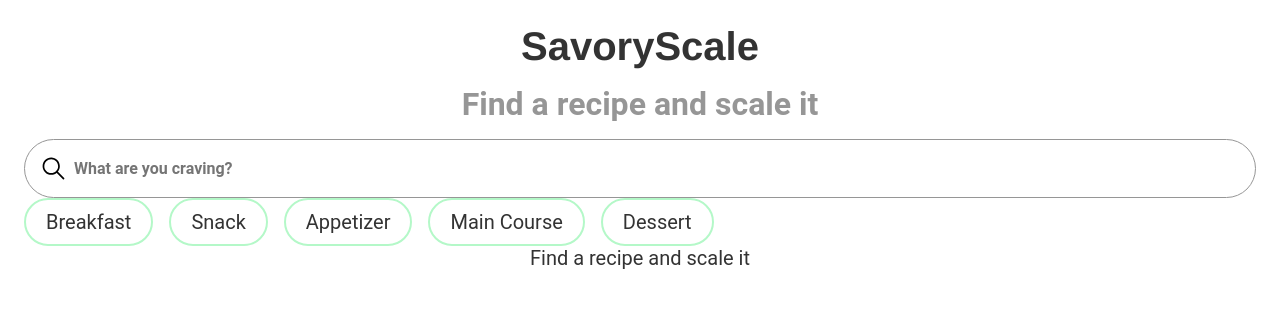
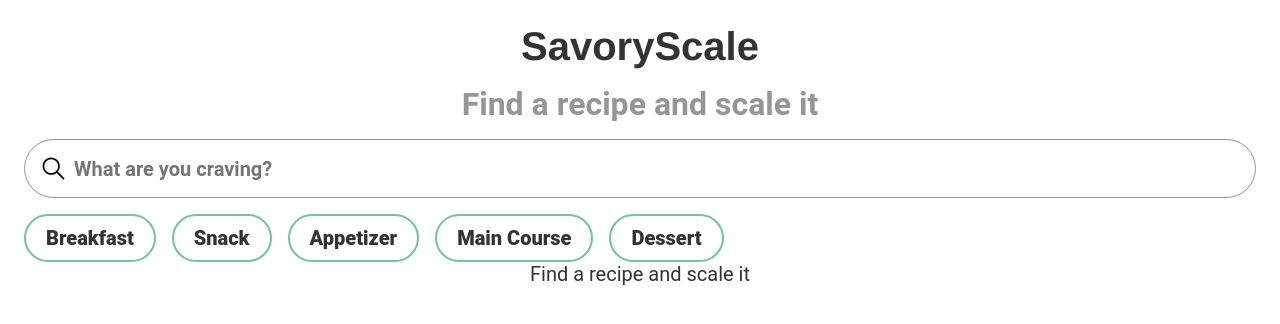
Before and after one commit to ctam62/savoryscale, a React (Vite) app: page / in a window 1280 px wide. Shown: the top 324 px of the page. Built offline with nearby package versions, Linux system fonts and the light colour scheme; a web font is replaced by a local one.

Commit message:
feat: update search and filter button styles

```diff
--- a/src/components/Search/Search.jsx
+++ b/src/components/Search/Search.jsx
@@ -3,7 +3,7 @@ import searchIcon from '../../assets/icons/search.svg';
 
 export const Search = () => {
     return (
-        <div className="search">
+        <div className='search'>
             <img className='search-icon' src={searchIcon} alt='search icon' />
             <input
                 className='search-input'
--- a/src/components/Search/Search.scss
+++ b/src/components/Search/Search.scss
@@ -6,6 +6,7 @@
     padding: 1rem;
     border-radius: 3.125rem;
     border: 0.0625rem solid $color-accent;
+    margin-bottom: 1rem;
 
     &-icon {
         width: 1.5625rem;
--- a/src/styles/mixins.scss
+++ b/src/styles/mixins.scss
@@ -36,7 +36,7 @@
 
 @mixin search-text {
     font-size: var(--text-search-size);
-    font-weight: bold;
+    font-weight: 600;
     color: $color-accent;
     line-height: 1.5rem;
 }
@@ -58,12 +58,14 @@
 }
 
 @mixin button {
-    border: 2px solid $color-secondary;
-    border-radius: 10px;
+    border: 0.1563rem solid $color-accent-secondary;
+    border-radius: 1rem;
     padding: 0.625rem 1.25rem;
+    font-weight: 900;
 
     &:hover,
     &--selected {
-        background: $color-highlight;
+        background: $color-accent-secondary;
+        color: $color-highlight;
     }
 }
--- a/src/styles/variables.scss
+++ b/src/styles/variables.scss
@@ -21,7 +21,7 @@ $desktop-breakpoint: 1280px;
         --text-heading-size: 2.5rem;
         --text-subheading-size: 2rem;
         --text-card-label-size: 1.25rem;
-        --text-search-size: 1rem;
+        --text-search-size: 1.25rem;
         --text-body-size: 1.25rem;
         --text-bodysmall-size: 1rem;
         --text-nav-size: 1.25rem;
@@ -37,8 +37,9 @@ $site-padding: var(--site-padding);
 $letter-width: var(--letter-width);
 
 $color-primary: #333;
-$color-secondary: #B4F8C8;
-$color-highlight: #8FE2A4;
+$color-secondary: #8bdfc3;
 $color-accent: #969696;
+$color-accent-secondary: #72c49e;
+$color-highlight: #FFF;
 $color-tertiary: #FBAE17;
 $color-quarternary: #F05C51;
```
